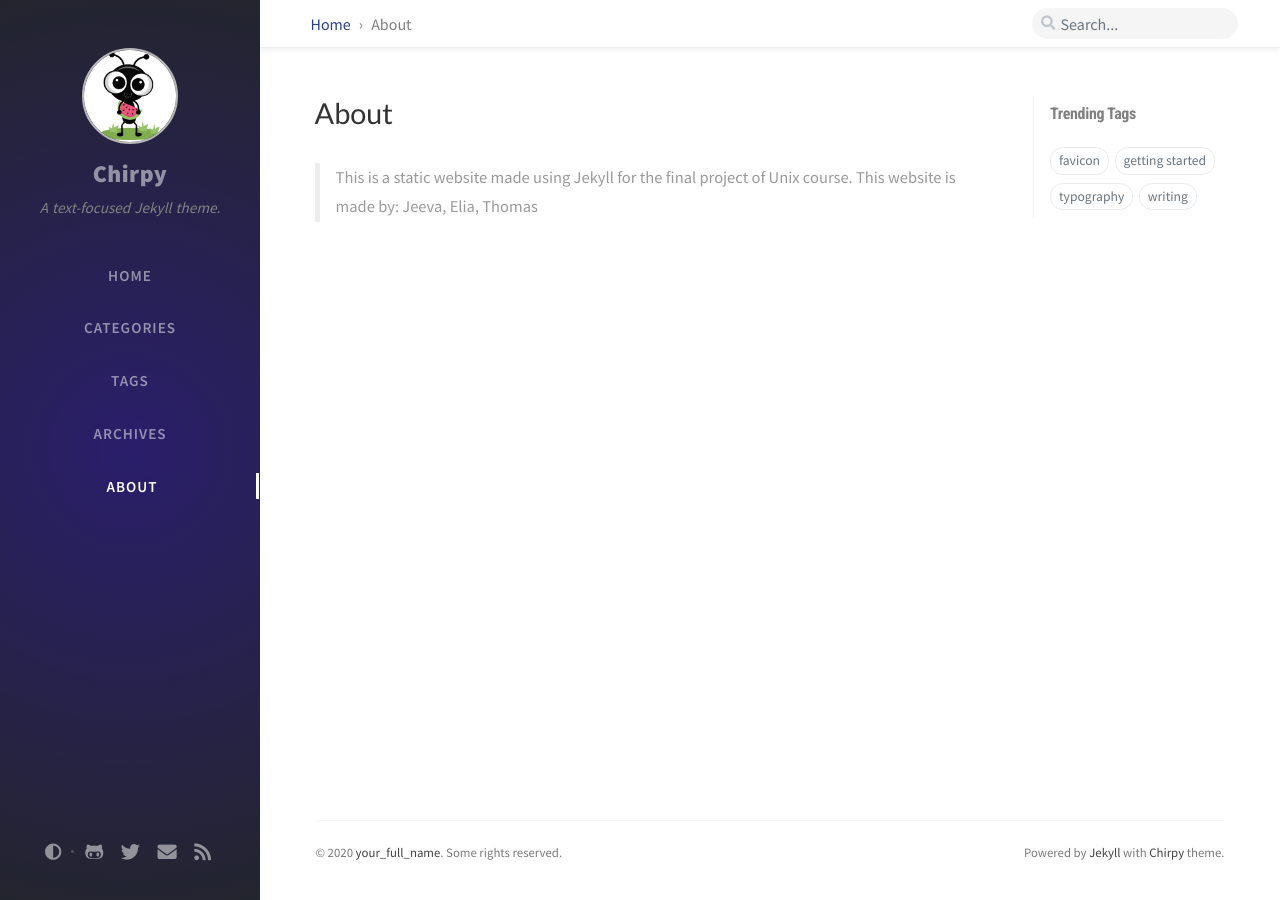
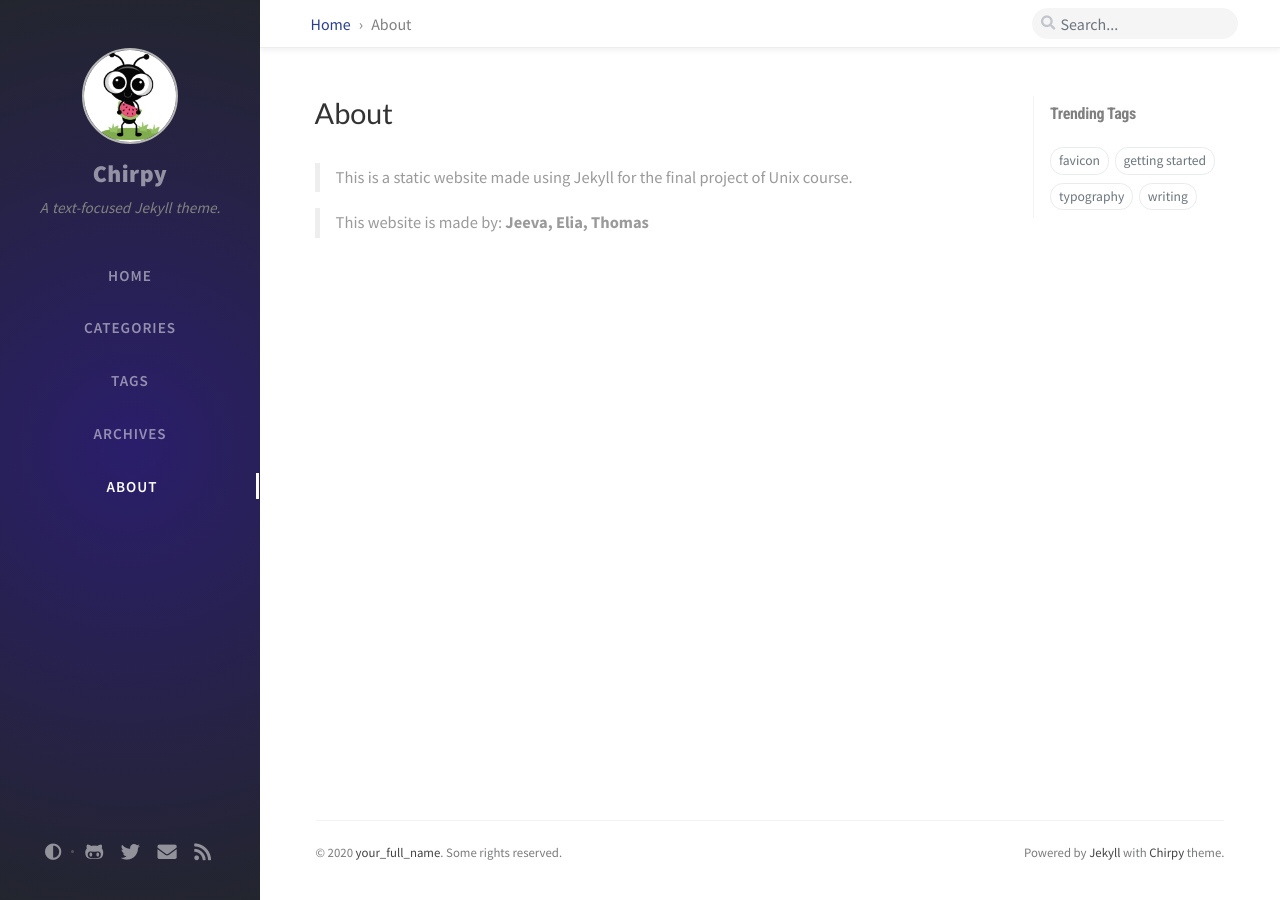
Before and after one commit to eliamorhej/unixproject, a Jekyll site: the page built from website/_tabs/about.md, in a window 1280 px wide. Built offline with Jekyll 4.4.1, drawn with Linux system fonts in a browser that asks for light colours; nearby versions of some CDN libraries; comment, search, counter and statistics services are not loaded.

```diff
--- a/website/_tabs/about.md
+++ b/website/_tabs/about.md
@@ -12,4 +12,5 @@ order: 4
 
 
 > This is a static website made using Jekyll for the final project of Unix course.
-> This website is made by: Jeeva, Elia, Thomas
+
+> This website is made by: **Jeeva, Elia, Thomas**
```
